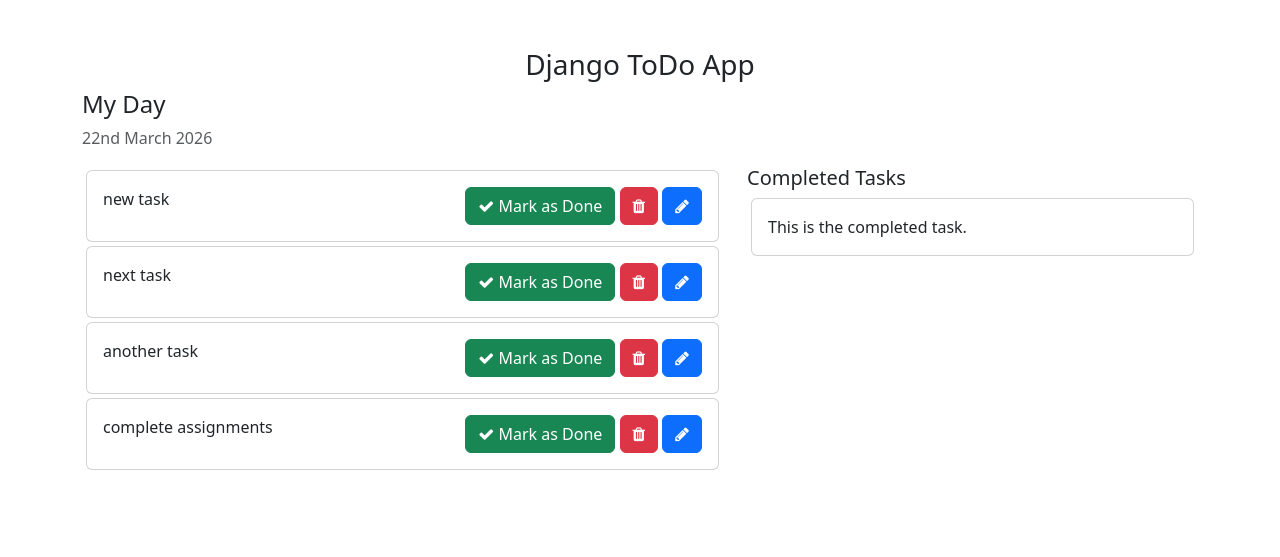
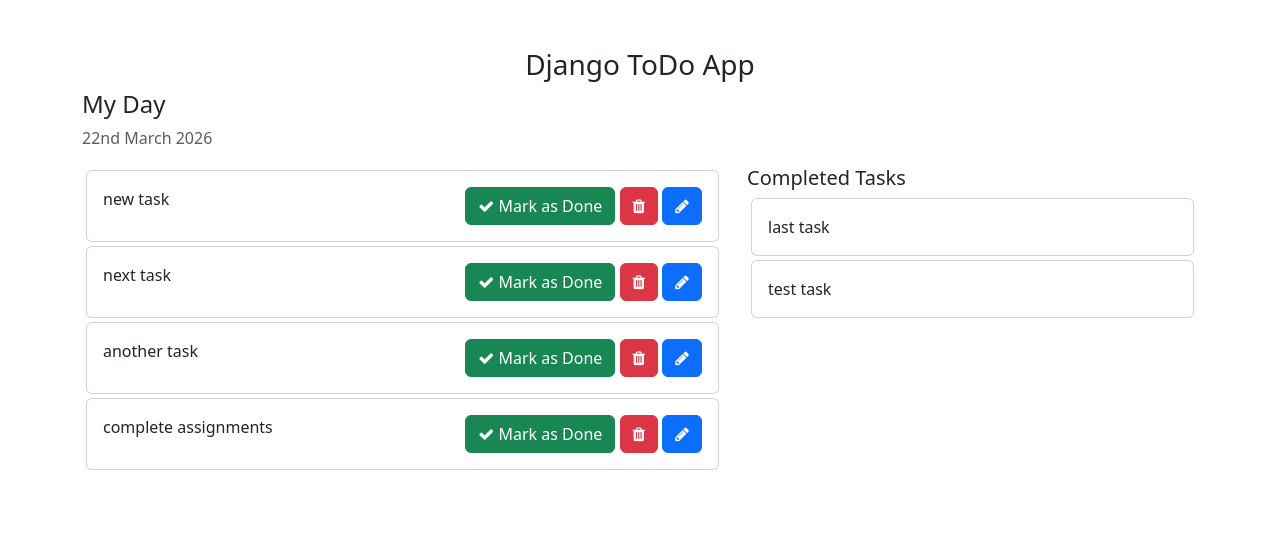
Before and after one commit to jilzaugustine/To-Do, a Django app: page / in a window 1280 px wide. Shown: the top 557 px of the page. Run offline with Django 5.2, Linux system fonts and the light colour scheme; data comes from the database, SQL or seed files in the repository; both versions use the stored data as it was after the commit.

Commit message:
completed tasks added plus new namespacing for adding task function

```diff
--- a/templates/home.html
+++ b/templates/home.html
@@ -55,11 +55,13 @@
                 <h5>Completed Tasks</h5>
 
                 <!-- List of all the tasks that have completed -->
+                {% for completed in completed_tasks %}
                 <div class="card m-1">
                     <div class="card-body">
-                        This is the completed task.
+                        {{completed.task}}
                     </div>
                 </div>
+                {% endfor %}
             </div>
         </div>
 
--- a/todo_main/views.py
+++ b/todo_main/views.py
@@ -7,7 +7,10 @@ from todo.models import task
 def home(request):
     tasks=task.objects.filter(is_completed=False).order_by('-updated_at')
     print(tasks)
+    completed_tasks=task.objects.filter(is_completed=True)
+    print(completed_tasks)
     context={
         'tasks':tasks,
+        'completed_tasks':completed_tasks
     }
     return render(request,'home.html',context)
```
Also changed, not shown: db.sqlite3, todo_main/urls.py (line endings or trailing spaces).
